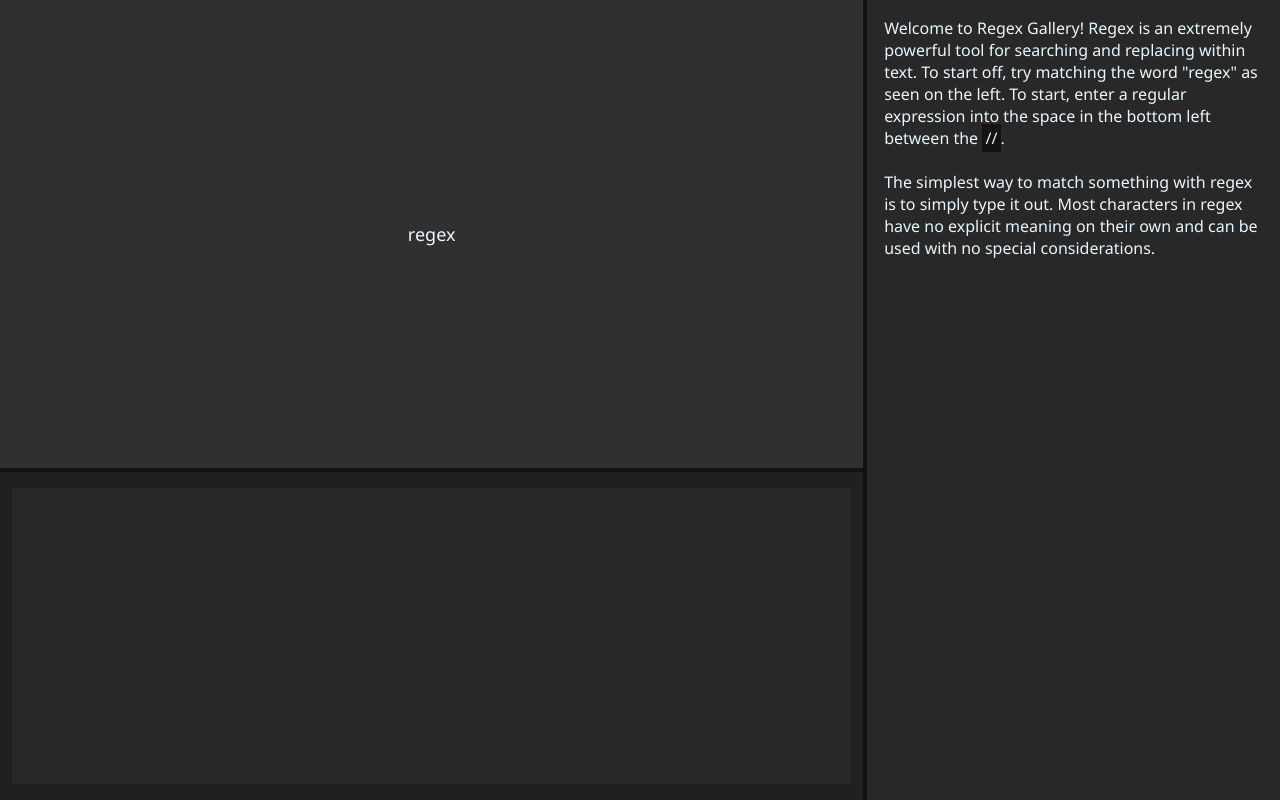
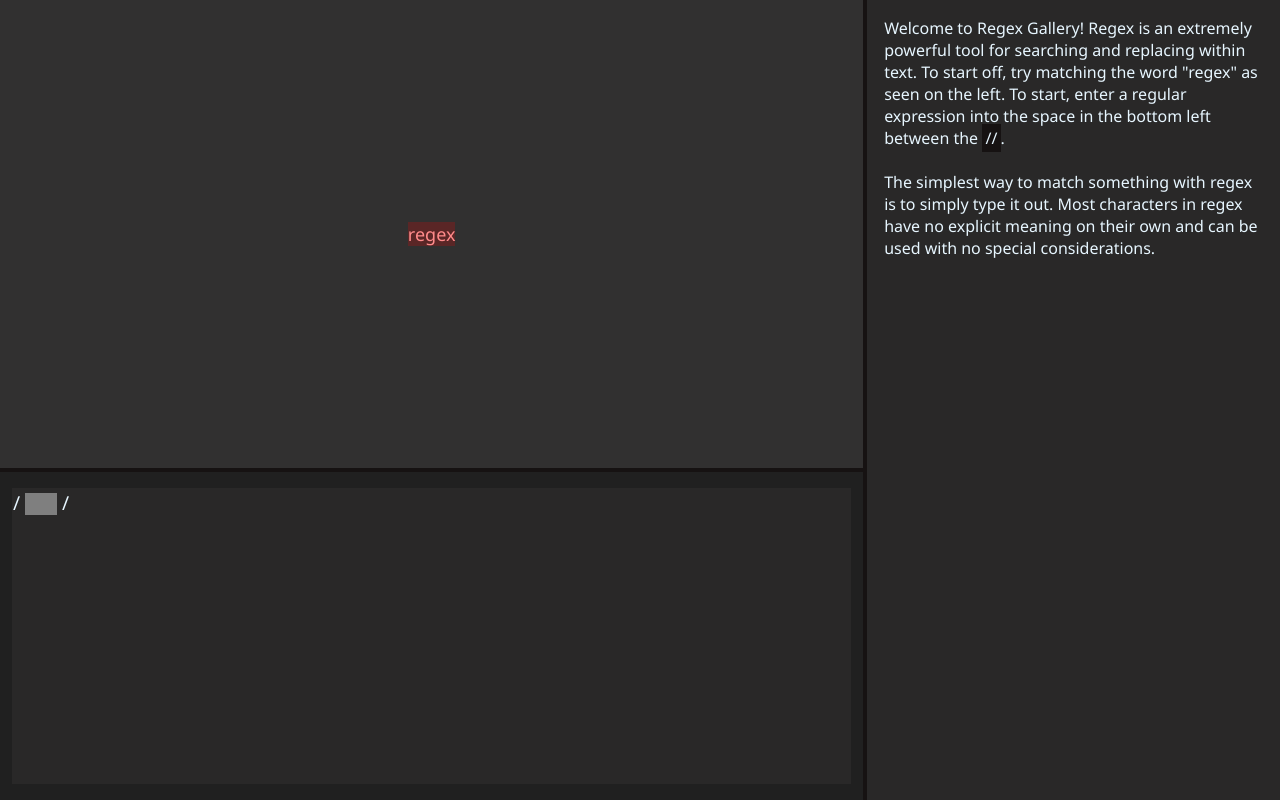
Before and after one commit to kemptosa/regex-gallery, a plain HTML site: page index.html in a window 1280 px wide. Drawn offline with Linux system fonts and the light colour scheme.

Commit message:
first 2 levels working; some bugs probably

```diff
--- a/code.js
+++ b/code.js
@@ -103,6 +103,10 @@ let levelData = {
     statictargets:['regex'],
     dynamictargets:[],
     matchregex:'regex',
+    matchregexflags:'g',
+    checkgroups: false,
+    entries: 1,
+    hideflags: true,
     leveltext:'Welcome to Regex Gallery! Regex is an extremely powerful tool for searching and replacing within text. To start off, try matching the word "regex" as seen on the left. To start, enter a regular expression into the space in the bottom left between the <span class="code">//</span>.<br/><br/>The simplest way to match something with regex is to simply type it out. Most characters in regex have no explicit meaning on their own and can be used with no special considerations.',
     addref:[],
     next:'cats_and_bars',
@@ -114,40 +118,150 @@ let levelData = {
                     'bar', 'par', 'jar',
                     'bot', 'lot', 'jot', 'rot', 'cot'],
     matchregex:'.a.',
+    matchregexflags:'g',
+    checkgroups: false,
+    entries: 1,
+    hideflags: true,
     leveltext:'Here you will need the first special token, <span class="code">.</span><br/><br/>The <span class="code">.</span> token is a "wildcard"; it will match any character or symbol in a given position.<br/><br/>To complete this level, you should match any 3 letter word with an "a" in the center.',
     addref:[['.', 'wildcard']],
     next:'cats_and_caaaats',
     prev:'intro'
     }
 }
+let curLevelId = 'intro'
+let curLevel = null
+let curEntries = []
+let curTargets = []
+function spanifyAndCheck() {
+    let isAllComplete = true
+    for (const target of curTargets) {
+        let matchIndices = regexToIndices(curLevel.matchregex, curLevel.matchregexflags, target.innerText, curLevel.includeGroups)
+        let isComplete = curEntries.length > 0
+        let spans = []
+        for (const [regex, flags] of curEntries) {
+            let indices = regexToIndices(regex.innerText, flags.innerText, target.innerText, curLevel.checkgroups)
+            isComplete = isComplete && (JSON.stringify(indices) === JSON.stringify(matchIndices))
+            spans.push(...indicesToSpans(indices, 'at'))
+        }
+        spans.push(...indicesToSpans(matchIndices, 'ht'))
+        target.innerHTML = overlapSpan(target.innerText, spans)
+        if (isComplete) {
+            target.classList.add('died')
+        } else {
+            target.classList.remove('died')
+        }
+        isAllComplete = isAllComplete && isComplete
+    }
+    if (isAllComplete) {
+        gameData.completed.push(curLevelId)
+        game.classList.add('fadeout')
+        setTimeout(()=>{
+            game.classList.remove('fadeout')
+            start(curLevel.next)
+        }, 1000)
+    }
+}
+function indicesToSpans(indices, className) {
+    let result = []
+    for (const outer of indices) {
+        for (const inner of outer) {
+            result.push([className, ...inner])
+        }
+    }
+    return result
+}
 function start(level) {
-    let startLevel = 'intro'
     if (level === undefined) {
-        while (levelData[startLevel].next !== null) {
-            let next = levelData[startLevel].next
-            if (gameData.completed.includes(startLevel)) {
-                startLevel = next
+        while (levelData[curLevelId].next !== null) {
+            let next = levelData[curLevelId].next
+            if (gameData.completed.includes(curLevelId)) {
+                curLevelId = next
             } else {
                 break
             }
         }
     } else {
-        startLevel = level
+        curLevelId = level
     }
-    rightCol.querySelector('.leveltext').innerHTML = levelData[startLevel].leveltext
+    curLevel = levelData[curLevelId]
+
+    rightCol.querySelector('.leveltext').innerHTML = curLevel.leveltext
     rightCol.classList.remove('closed')
     bottomPane.classList.remove('closed')
-    for ([index, target] of levelData[startLevel].dynamictargets.sort(()=>Math.random()-0.5).entries()) {
+    game.innerHTML = ''
+    regexEntry.innerHTML = ''
+    subEntry.innerHTML = ''
+    for (const [index, target] of curLevel.dynamictargets.sort(()=>Math.random()-0.5).entries()) {
         newTarget = document.createElement('p')
         newTarget.className = 'target scroller'
         newTarget.style = `top: ${index}em; animation-delay: -${Math.random() * 30}s;`
         newTarget.innerText = target
+        curTargets.push(newTarget)
         game.append(newTarget)
     }
-    for (target of levelData[startLevel].statictargets) {
+    for (const target of curLevel.statictargets) {
         newTarget = document.createElement('p')
         newTarget.className = 'target'
         newTarget.innerText = target
+        curTargets.push(newTarget)
         game.append(newTarget)
     }
+    curEntries = []
+    spanifyAndCheck()
+    for (let i = 0; i < curLevel.entries; i += 1) {
+        let newRegexInput = document.createElement('span')
+        let newFlagInput = document.createElement('span')
+        let newP = document.createElement('p')
+        newRegexInput.className = 'regex-input'
+        newRegexInput.contentEditable = true
+        newFlagInput.className = 'flag-input'
+        newFlagInput.contentEditable = true
+        newP.className = 'regex-entry'
+        newP.append('/', newRegexInput, '/')
+        if (curLevelId === 'intro') {
+            newRegexInput.classList.add('highlight')
+        }
+        if (!curLevel.hideflags) {
+            newP.append(newFlagInput)
+        }
+        newRegexInput.addEventListener('focusout', fixText)
+        newFlagInput.addEventListener('focusout', fixText)
+        curEntries.push([newRegexInput, newFlagInput])
+        regexEntry.append(newP)
+    }
 }
+function fixText() {
+    this.innerText = this.innerText
+}
+function regexToIndices(regexString, regexFlags, matchString, includeGroups) {
+    regexFlags = regexFlags.toLowerCase()
+    if (!regexFlags) {
+        regexFlags = ""
+    }
+    if (!regexFlags.includes('d')) {
+        regexFlags += 'd'
+    }
+    if (!regexFlags.includes('g') && curLevel.hideflags) {
+        regexFlags += 'g'
+    }
+    let indices = []
+    let regex = new RegExp(regexString, regexFlags)
+    do {
+        indices.push(regex.exec(matchString))
+    } while (regex.lastIndex !== 0)
+    indices.pop()
+    if (!includeGroups) {
+        return indices.map(i=>[[...i.indices[0]]])
+    } else {
+        return indices.map(i=>[...i.indices])
+    }
+
+}
+function handleEntry(e) {
+    if (e.keyCode === 13) {
+        e.preventDefault()
+        document.activeElement.blur()
+        spanifyAndCheck()
+    }
+}
+document.addEventListener('keyup', handleEntry)
--- a/style.css
+++ b/style.css
@@ -5,6 +5,7 @@
     --borders: #161212;
     --accent: #2e2583;
     --text: #e7f6ff;
+    --highlight: #8b8b8b;
     --texthidden: #e7f6ff00;
     --textdisabled: #6a7780;
     --textred: #ff8b8b;
@@ -36,6 +37,7 @@ body {
     flex: 0 0 3rem;
 }
 #game {
+    transition: opacity 1s ease-in;
     display: grid;
     justify-content: center;
     align-content: center;
@@ -68,6 +70,9 @@ body {
     flex: 0 0 0;
     margin-left: -0.5rem;
 }
+.fadeout {
+    opacity: 0;
+}
 .col-twisty {
     display: flex;
     border: none;
@@ -95,9 +100,6 @@ p.leveltext {
 }
 p.target {
     font-size: large;
-}
-p * {
-    transition: color 0.45s ease-in;
 }
 span.ht {
     color: var(--textred);
@@ -132,5 +134,43 @@ p.intro {
     transition: color 0.5s;
     font-size: x-large;
 }
-@-webkit-keyframes scroller { from { margin-left: -5rem; } to { margin-left: 105%; }  }
-@keyframes scroller { from { margin-left: -5rem; } to { margin-left: 105%; }  }
+.regex-input, .flag-input {
+    font-size: medium;
+    margin-left: 5px;
+    margin-right: 5px;
+    min-width: 2em;
+    max-width: fit-content;
+    display: inline-block;
+    background-color: var(--borders);
+    color: var(--text);
+    border: none;
+    outline: none;
+    cursor: text;
+}
+.regex-input:empty:before, .flag-input:empty:before {
+    content: "\200b";
+}
+.regex-input br, .flag-input br {
+    display: none;
+}
+.regex-input.highlight:empty, .flag-input.highlight:empty {
+    animation: 2s linear 0s infinite normal highlights;
+}
+.regex-entry {
+    font-size: larger;
+    align-items: center;
+}
+@-webkit-keyframes highlights {
+    50% { background-color: var(--highlight) }
+}
+@keyframes highlights {
+    50% { background-color: var(--highlight) }
+}
+@-webkit-keyframes scroller {
+    from { margin-left: -5rem; }
+    to { margin-left: 105%; }
+}
+@keyframes scroller {
+    from { margin-left: -5rem; }
+    to { margin-left: 105%; }
+}
```
